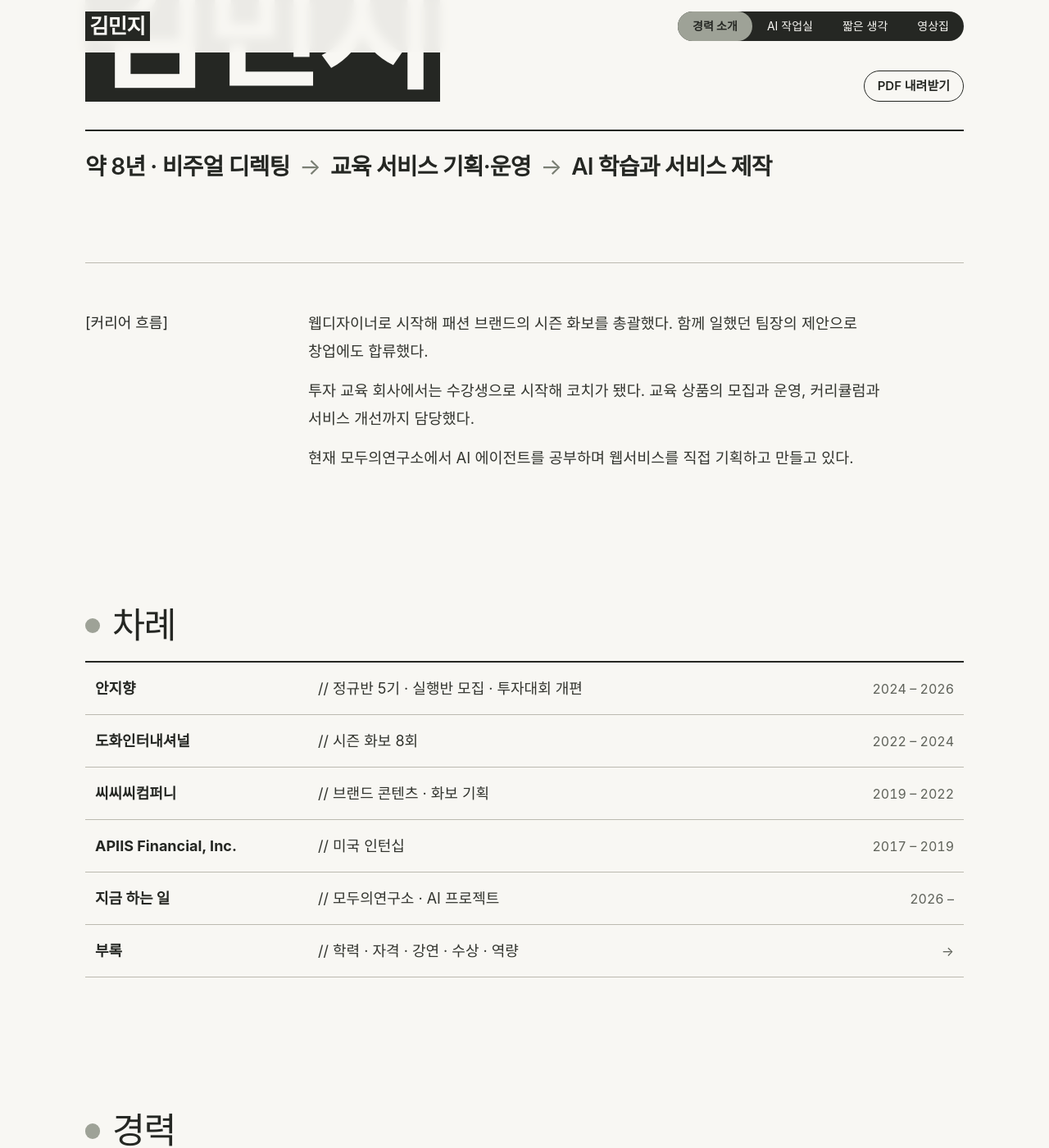
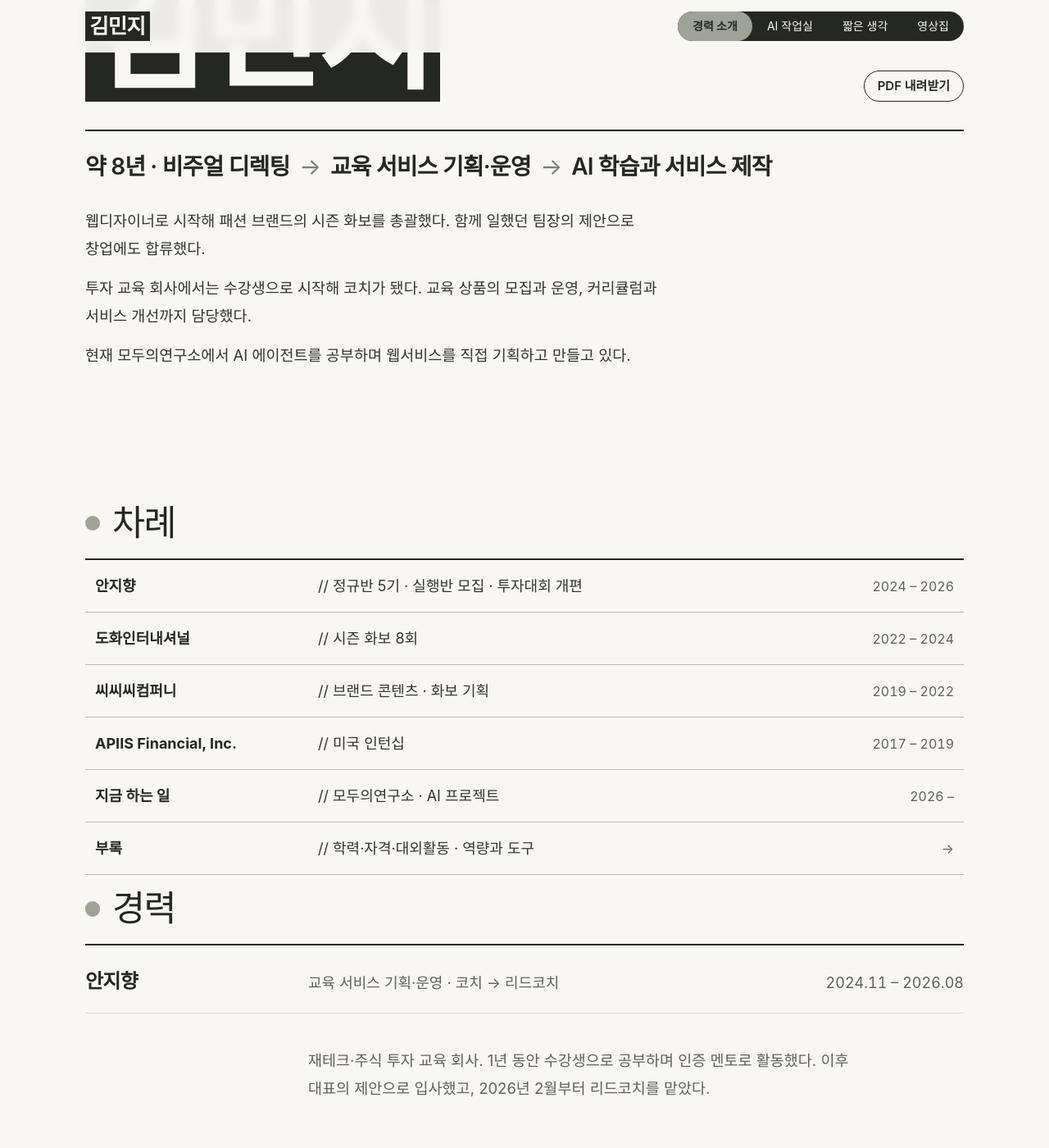
Before and after one commit to k-im-rose/k-im-rose.github.io, a Jekyll site: the page built from index.html, in a window 1280 px wide and 1400 px high, scrolled down 204 px. Shown: the whole window at 82% size. Built offline with Jekyll 4.4.1, drawn with Linux system fonts in a browser that asks for light colours; some web fonts are replaced; some of the changed text lies outside the part shown.

Commit message:
메인 이력서: 커리어 흐름 배치 변경, APIIS 설명 추가, 차례 부록 문구 통일
- 커리어 흐름 문단을 한 줄 소개 아래에 붙이고 구분선·라벨 제거
- APIIS 경력에 설명 문구 추가
- 차례의 부록 설명을 본문 소제목과 일치

Co-Authored-By: Claude Sonnet 5.5 <noreply@anthropic.com>

```diff
--- a/assets/css/cv.css
+++ b/assets/css/cv.css
@@ -502,3 +502,9 @@ a.work-row:hover small { color: #fff; }
 /* 로고: 현재 비율 그대로 확대해 오른쪽 카테고리 띠와 높이를 맞춤 (띠 높이 36.2px / 모바일 32.9px) */
 .logo { font-size: 25.46px; }
 @media (max-width: 720px) { .logo { font-size: 23.14px; } }
+
+/* 커리어 흐름 설명: 한 줄 소개 바로 아래에 붙임 (구분선·[커리어 흐름] 라벨 없음) */
+.cover { padding-bottom: 0; }
+.flow-desc { max-width: var(--measure); margin-top: 28px; }
+.flow-desc p { margin: 0 0 14px; }
+.flow-desc p:last-child { margin-bottom: 0; }
--- a/index.html
+++ b/index.html
@@ -21,17 +21,13 @@ title: 김민지 — 웹 이력서
   </div>
 
   <p class="flow">약 8년 · 비주얼 디렉팅 <span>→</span> 교육 서비스 기획·운영 <span>→</span> AI 학습과 서비스 제작</p>
-</header>
 
-<!-- ═════ 흐름 ═════ -->
-<section class="intro" aria-label="커리어 흐름">
-  <p class="label">[커리어 흐름]</p>
-  <div class="intro-body">
+  <div class="flow-desc">
     <p>웹디자이너로 시작해 패션 브랜드의 시즌 화보를 총괄했다. 함께 일했던 팀장의 제안으로 창업에도 합류했다.</p>
     <p>투자 교육 회사에서는 수강생으로 시작해 코치가 됐다. 교육 상품의 모집과 운영, 커리큘럼과 서비스 개선까지 담당했다.</p>
     <p>현재 모두의연구소에서 AI 에이전트를 공부하며 웹서비스를 직접 기획하고 만들고 있다.</p>
   </div>
-</section>
+</header>
 
 <!-- ═════ 차례 ═════ -->
 <nav class="toc" id="contents" aria-label="차례">
@@ -41,7 +37,7 @@ title: 김민지 — 웹 이력서
   <a class="row" href="#ccc"><b>씨씨씨컴퍼니</b><span>// 브랜드 콘텐츠 · 화보 기획</span><b class="yr">2019 – 2022</b></a>
   <a class="row" href="#apiis"><b>APIIS Financial, Inc.</b><span>// 미국 인턴십</span><b class="yr">2017 – 2019</b></a>
   <a class="row" href="#now"><b>지금 하는 일</b><span>// 모두의연구소 · AI 프로젝트</span><b class="yr">2026 –</b></a>
-  <a class="row" href="#appendix"><b>부록</b><span>// 학력 · 자격 · 강연 · 수상 · 역량</span><b class="yr">→</b></a>
+  <a class="row" href="#appendix"><b>부록</b><span>// 학력·자격·대외활동 · 역량과 도구</span><b class="yr">→</b></a>
 </nav>
 
 <!-- ═════ 경력 ═════ -->
@@ -155,6 +151,7 @@ title: 김민지 — 웹 이력서
   <article class="job" id="apiis">
     <header class="row job-head"><b>APIIS Financial, Inc.</b><span>콘텐츠 디자인 인턴 · 미국 J-1 인턴십</span><b class="yr">2017.12 – 2019.01</b></header>
     <div class="body">
+      <p class="lede">미국 현지 보험사에서 인턴으로 근무하며 콘텐츠 디자인뿐 아니라 행사 운영과 거래처 커뮤니케이션까지 경험했다.</p>
       <ul class="plain">
         <li>영업 자료, 프레젠테이션 및 홍보 콘텐츠 디자인</li>
         <li>연례 킥오프 행사 영상 제작과 운영 지원</li>
```
